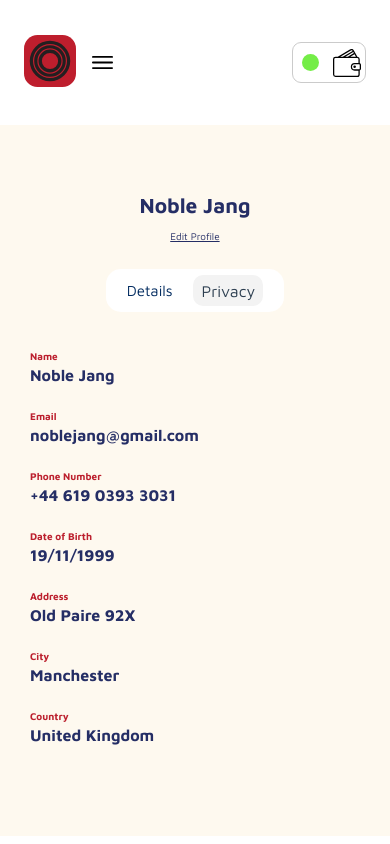
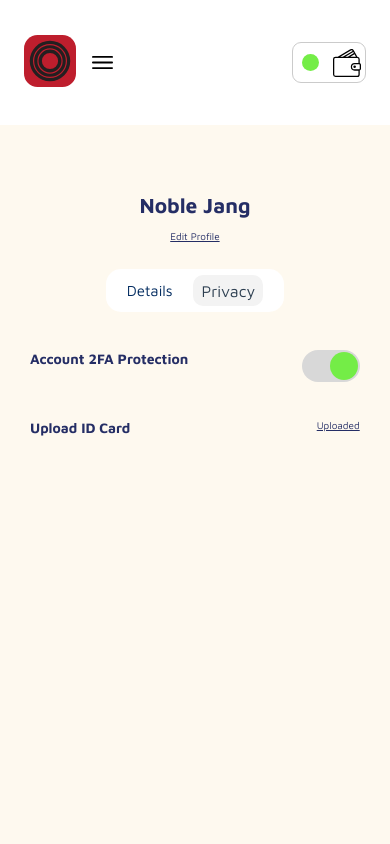
Before and after one commit to ohreee/pool-frontend, a Vue app: page /settings in a window 390 px wide. Both pictures are taken after a click on the element "Details". Shown: the top 844 px of the page. Built offline with nearby package versions, Linux system fonts and the light colour scheme.

Commit message:
completed profile page on mobile'

```diff
--- a/src/views/Profile.vue
+++ b/src/views/Profile.vue
@@ -38,7 +38,10 @@
         </div>
       </div>
       <div class="ohr-row">
-        <div class="ohr-col-4 ohr-col-lg-6 ohr-col-md-12">
+        <div
+          v-if="isDetailsSelected"
+          class="ohr-col-4 ohr-col-lg-6 ohr-col-md-12 profile-mobile-details-container"
+        >
           <div class="ohr-profile-heading">
             <p>Details</p>
             <div></div>
@@ -105,6 +108,32 @@
             </div>
           </div>
         </div>
+
+        <div
+          v-if="!isDetailsSelected"
+          class="ohr-col-4 ohr-col-lg-6 ohr-col-md-12 profile-mobile-privacy-container"
+        >
+          <div class="ohr-profile-heading">
+            <p>Privacy</p>
+            <div></div>
+          </div>
+          <div class="ohr-row ohr-no-gutter">
+            <div class="ohr-col-12 ohr-no-gutter">
+              <div class="ohr-privacy-element">
+                <h5>Account 2FA Protection</h5>
+                <div>
+                  <ohr-toggle :checked="true" />
+                </div>
+              </div>
+              <div class="ohr-privacy-element">
+                <h5>Upload ID Card</h5>
+                <div>
+                  <p><u>Uploaded</u></p>
+                </div>
+              </div>
+            </div>
+          </div>
+        </div>
       </div>
     </div>
   </div>
@@ -120,14 +149,16 @@ export default {
     };
   },
   methods: {
-      toggleView(){
-          this.isDetailsSelected = !this.isDetailsSelected
-      }
-  }
+    toggleView() {
+      this.isDetailsSelected = !this.isDetailsSelected;
+    },
+  },
 };
 </script>
 
 <style lang="sass" scoped>
+.profile-mobile-privacy-container, .profile-mobile-details-container
+    min-height: 460px
 .ohr-profile-container
   max-width: 1560px
   margin: auto
@@ -232,4 +263,17 @@ export default {
             font-size: 10px
     .profile-mobile-toggle
         display: block !important
+
+    .ohr-privacy-element
+        margin-bottom: 37px
+        display: flex
+        justify-content: space-between
+        h5
+            color: #252E65
+            font-size: 14px
+            font-weight: bold
+        div
+            p
+                color: #252E65
+                font-size: 10px
 </style>
```
